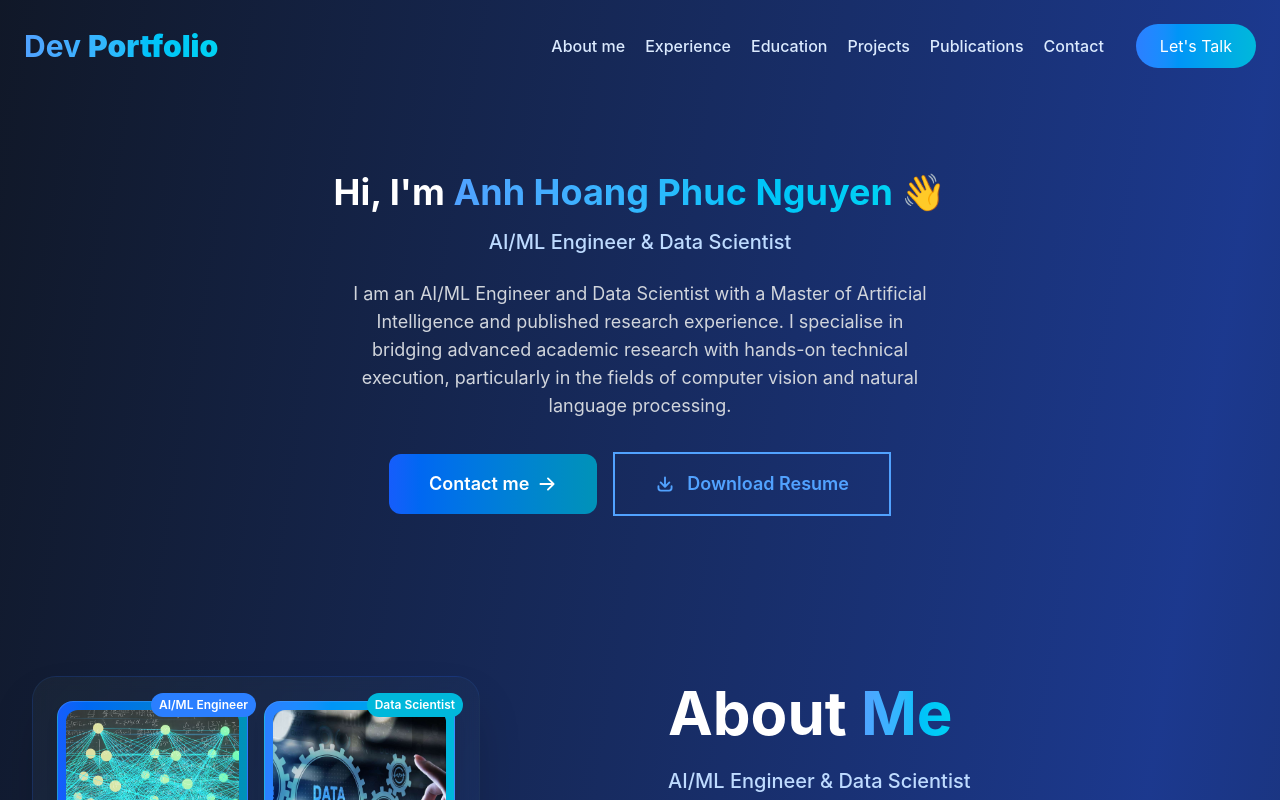
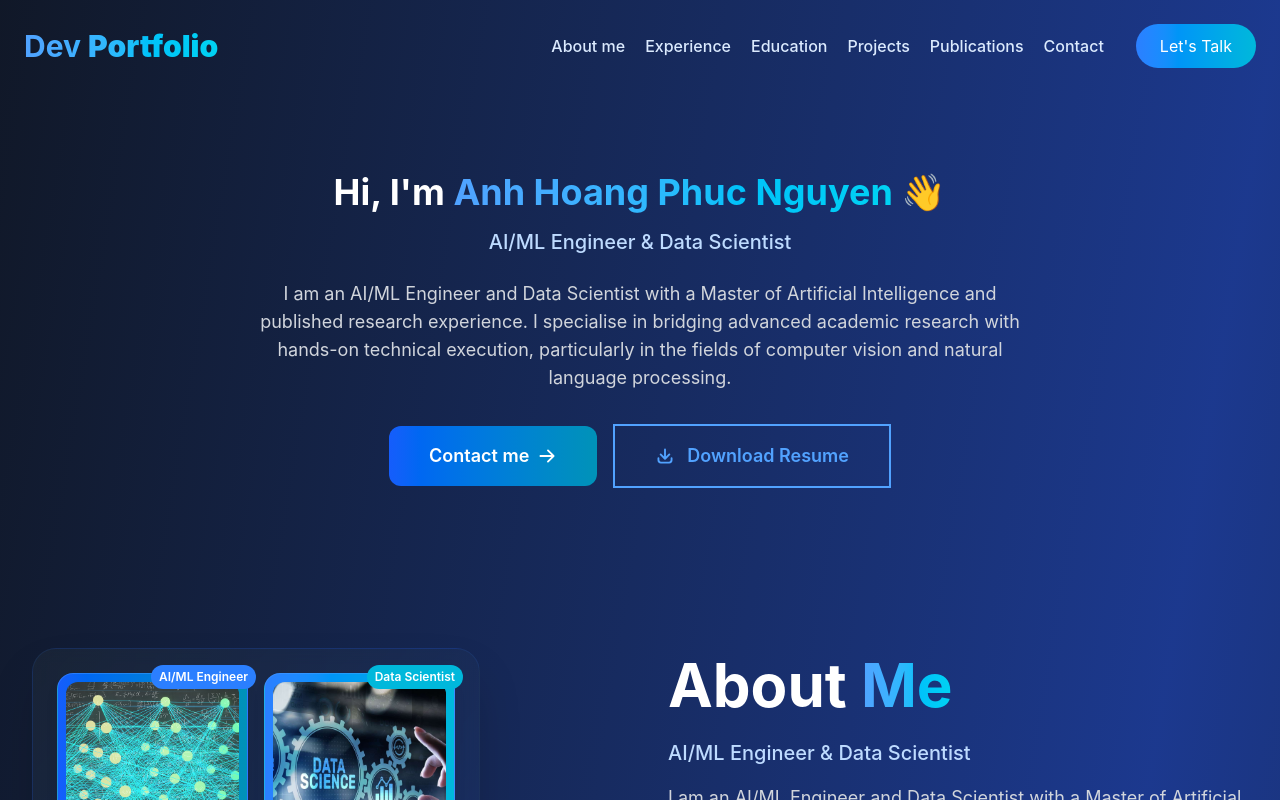
Before and after one commit to PhucNguyenAH/myPortfolio, a Vue app: page / in a window 1280 px wide. Shown: the top 800 px of the page. Built offline with nearby package versions, Linux system fonts and the light colour scheme.

Commit message:
text pretty

```diff
--- a/src/components/Avatar.vue
+++ b/src/components/Avatar.vue
@@ -26,7 +26,7 @@
                 </p>
                 </div>
                 <p class="text-gray-300 pt-6 text-center
-                mx-auto max-w-xl text-lg leading-relaced"
+                mx-auto max-w-3xl text-lg leading-relaced text-pretty"
                 data-aos="fade-right"
                 data-aos-delay="200">
                     I am an AI/ML Engineer and Data Scientist with a Master of Artificial Intelligence and published research experience. I specialise in bridging advanced academic research with hands-on technical execution, particularly in the fields of computer vision and natural language processing.
```
